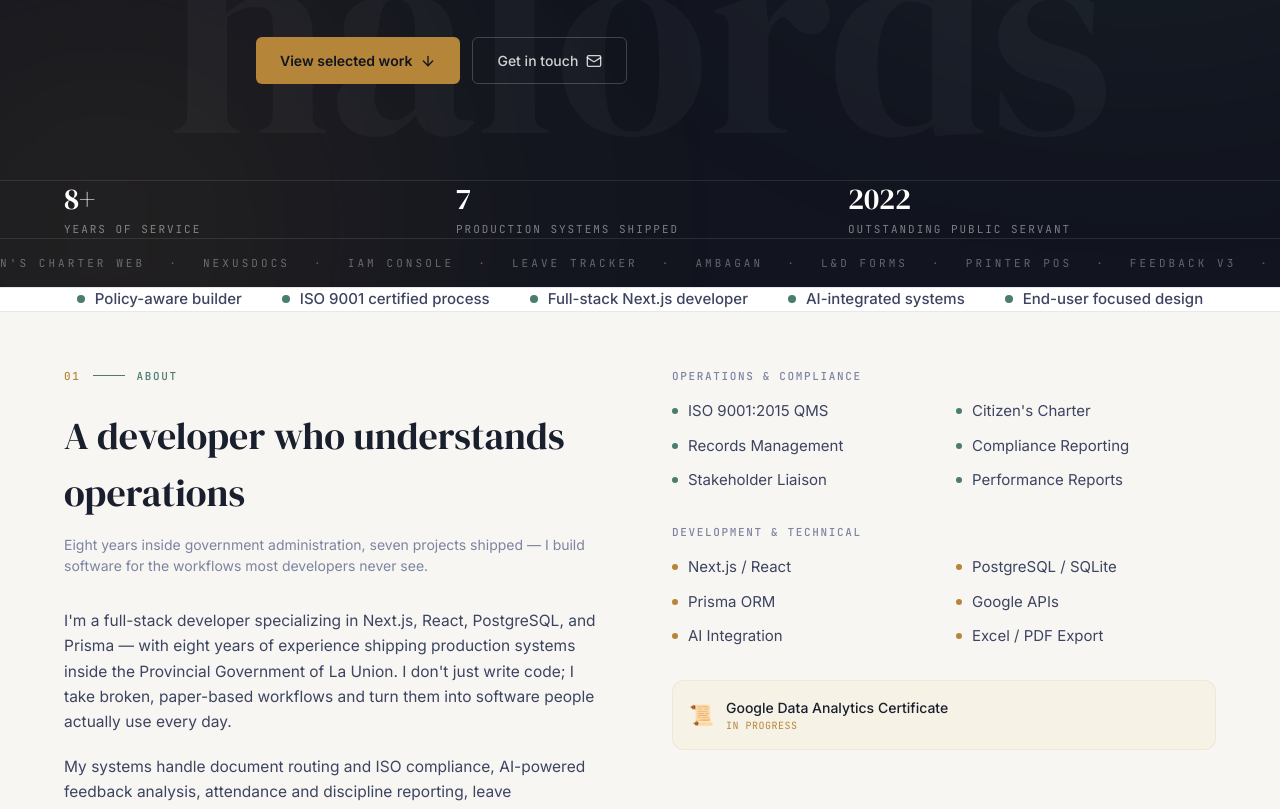
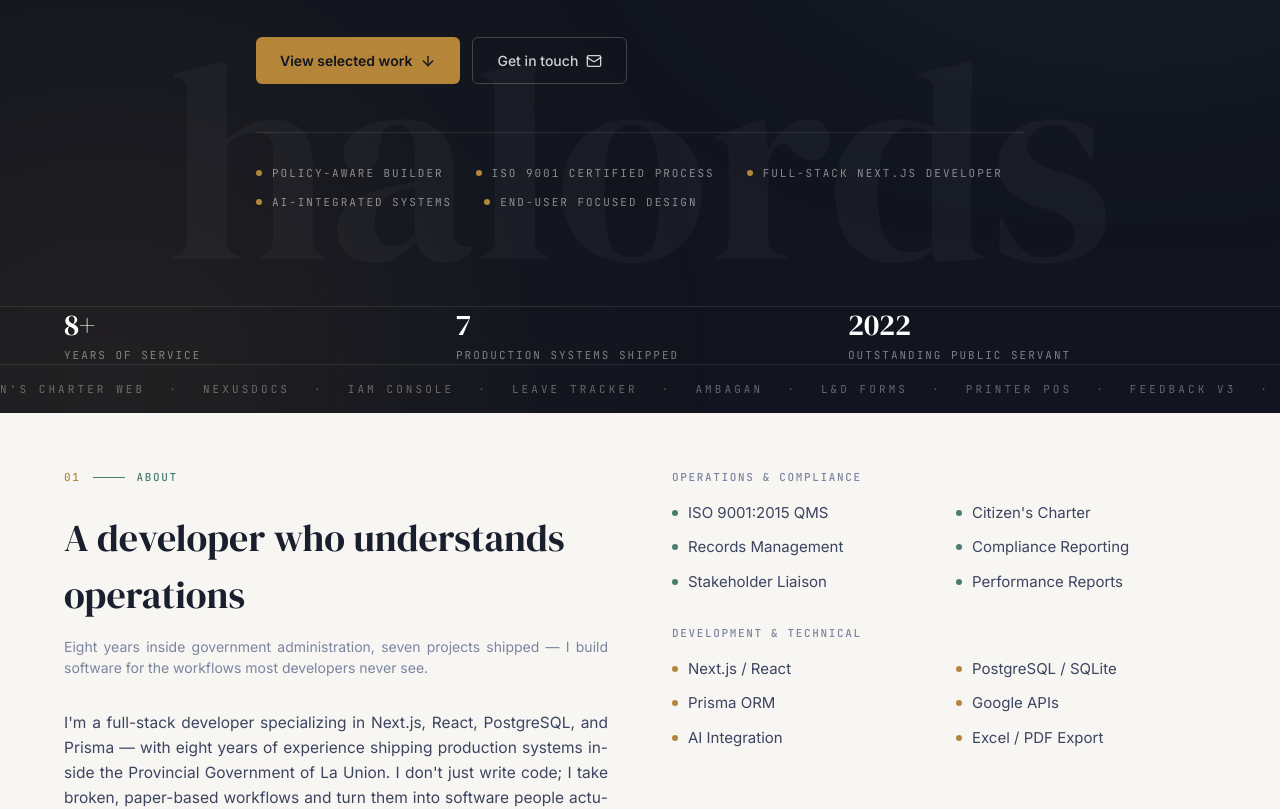
Before and after one commit to halords/portfolio, a Next.js app: page / in a window 1280 px wide. Shown: the part 520-1329 px from the top of the page. Built offline with nearby package versions, Linux system fonts and the light colour scheme.

Commit message:
Integrate value props into hero, justify paragraphs, drop stale in-progress cert

```diff
--- a/app/globals.css
+++ b/app/globals.css
@@ -49,6 +49,11 @@ body {
   font-family: var(--font-inter), "Inter", sans-serif;
   -webkit-font-smoothing: antialiased;
   -moz-osx-font-smoothing: grayscale;
+  hyphens: auto;
+}
+
+p {
+  text-align: justify;
 }
 
 /* ─── Scrollbar ─── */
--- a/app/page.tsx
+++ b/app/page.tsx
@@ -1,5 +1,4 @@
 import { Hero } from "@/components/sections/Hero";
-import { ValueBar } from "@/components/sections/ValueBar";
 import { About } from "@/components/sections/About";
 import { Services } from "@/components/sections/Services";
 import { Career } from "@/components/sections/Career";
@@ -11,7 +10,6 @@ export default function Home() {
   return (
     <>
       <Hero />
-      <ValueBar />
       <About />
       <Services />
       <Projects />
--- a/components/sections/About.tsx
+++ b/components/sections/About.tsx
@@ -2,7 +2,7 @@
 
 import { motion } from "framer-motion";
 import { person } from "@/data/person";
-import { skills, certifications } from "@/data/skills";
+import { skills } from "@/data/skills";
 import { SectionLabel } from "@/components/ui/SectionLabel";
 import { SkillItem } from "@/components/ui/SkillItem";
 import { AwardPill } from "@/components/ui/AwardPill";
@@ -82,24 +82,6 @@ export function About() {
                 </div>
               ))}
             </div>
-
-            {/* Certification */}
-            {certifications.map((cert) => (
-              <div
-                key={cert.title}
-                className="mt-8 p-4 bg-gold-light/50 border border-gold/10 rounded-xl flex items-center gap-3"
-              >
-                <span className="text-xl">{cert.icon}</span>
-                <div>
-                  <div className="text-[14px] font-medium text-ink">
-                    {cert.title}
-                  </div>
-                  <div className="font-mono text-[10px] uppercase tracking-wider text-gold">
-                    {cert.status}
-                  </div>
-                </div>
-              </div>
-            ))}
           </motion.div>
         </div>
       </div>
--- a/components/sections/Hero.tsx
+++ b/components/sections/Hero.tsx
@@ -22,6 +22,14 @@ const systems = [
   "ambagan",
   "l&d forms",
   "printer pos",
+];
+
+const values = [
+  "Policy-aware builder",
+  "ISO 9001 certified process",
+  "Full-stack Next.js developer",
+  "AI-integrated systems",
+  "End-user focused design",
 ];
 
 const stats = [
@@ -123,6 +131,25 @@ export function Hero() {
               <Mail size={16} />
             </a>
           </motion.div>
+
+          {/* Value props — integrated into the hero */}
+          <motion.div
+            custom={5}
+            variants={fadeInUp}
+            initial="hidden"
+            animate="visible"
+            className="mt-12 flex flex-wrap gap-x-8 gap-y-3 border-t border-white/10 pt-8"
+          >
+            {values.map((v) => (
+              <span
+                key={v}
+                className="flex items-center gap-2.5 font-mono text-[11px] uppercase tracking-[0.18em] text-white/50"
+              >
+                <span className="h-1.5 w-1.5 rounded-full bg-gold" />
+                {v}
+              </span>
+            ))}
+          </motion.div>
         </div>
       </div>
 
--- a/data/skills.ts
+++ b/data/skills.ts
@@ -30,11 +30,3 @@ export const skills: SkillGroup[] = [
     ],
   },
 ];
-
-export const certifications = [
-  {
-    title: "Google Data Analytics Certificate",
-    status: "In progress",
-    icon: "📜",
-  },
-];
```
